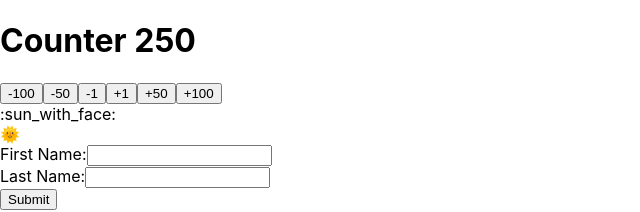
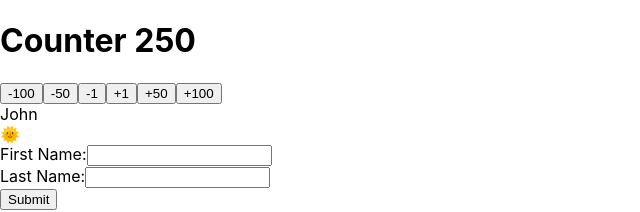
Before and after one commit to UnikaMureithi/ts-main-app, a React (Create React App) app: page / in a window 1280 px wide. Shown: the top 212 px of the page, without its empty margins (0-640 px from the left). Built offline with nearby package versions, Linux system fonts and the light colour scheme.

Commit message:
feat: complete prop drilling assignment

```diff
--- a/src/App.tsx
+++ b/src/App.tsx
@@ -1,15 +1,15 @@
 import React from 'react';
 // import '/App.css';
 import Counter from './components/Counter';
-import PropDrilling from './components/PropDrilling';
 import Context from './components/Context';
 import Form from './components/Form';
+import ChildC from './components/ChildC';
 
 function App () {
   return (
     <div className='center'>
       <Counter initialCount={250} />
-      <PropDrilling/>
+      <ChildC name="John"/>
       <Context/>
       <Form/>
     </div>
--- /dev/null
+++ b/src/components/ChildC.tsx
@@ -0,0 +1,7 @@
+import React from "react";
+
+const ChildC = ({ name }: MyPropTypes) => {
+  return <div>{name}</div>;
+};
+
+export default ChildC;
--- a/src/components/PropDrilling.tsx
+++ /dev/null
@@ -1,23 +0,0 @@
-import React from "react";
-import { useState } from "react";
-
-
-const PropDrilling = () => {
-  const [weather, setWeather] = useState(":sun_with_face:");
-
-  return <Europe weather={weather} />;
-};
-
-const Europe = ({ weather }: WeatherProps) => {
-  return <Estonia weather={weather} />;
-};
-
-const Estonia = ({ weather }: WeatherProps) => {
-  return <Tallinn weather={weather} />;
-};
-
-const Tallinn = ({ weather }: WeatherProps) => {
-  return <div>{weather}</div>;
-};
-
-export default PropDrilling;
```
Also changed, not shown: src/components/ChildA.tsx (added, +8 -0 lines), src/components/ChildB.tsx (added, +8 -0 lines), src/components/Parent.tsx (added, +11 -0 lines), src/types.d.ts (+3 -10 lines).
